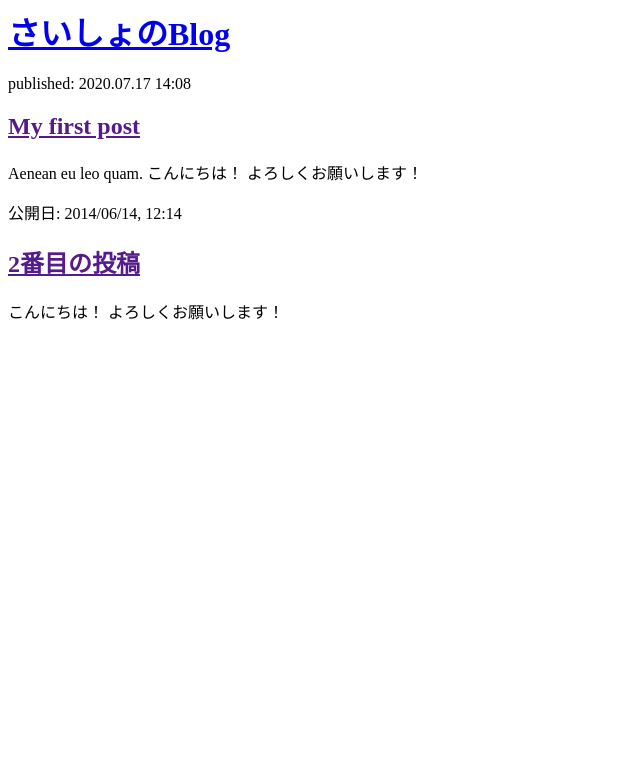
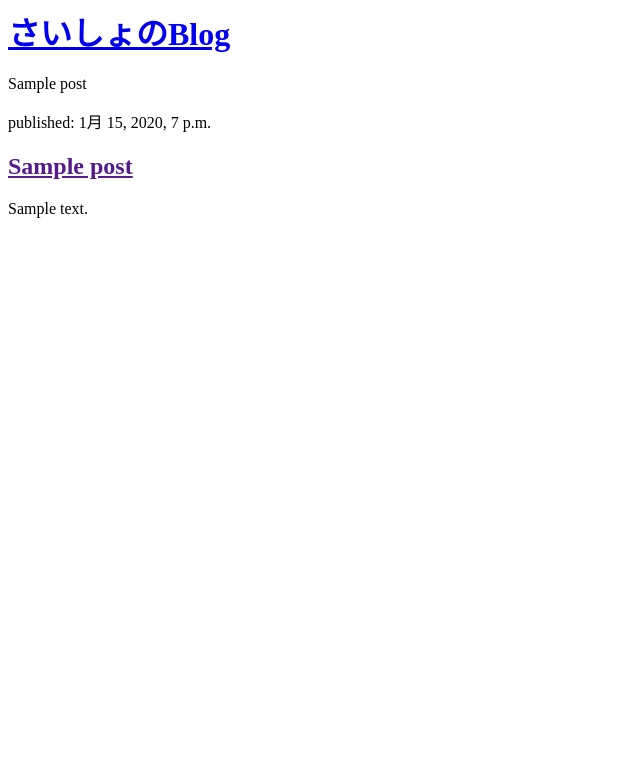
Before and after one commit to mkarikomi/my-first-blog, a Django app: page / in a window 1280 px wide. Shown: the top 783 px of the page, without its empty margins (0-640 px from the left). Run offline with Django 3.2, Linux system fonts and the light colour scheme; tables that the repository leaves empty hold one stand-in row (values such as "Sample post").

Commit message:
postが繰り返し表示できるようになったところ

```diff
--- a/blog/templates/blog/post_list.html
+++ b/blog/templates/blog/post_list.html
@@ -7,16 +7,19 @@
         <h1><a href="/">さいしょのBlog</a></h1>
     </div>
 
+    {% for post in posts %}
+    {{ post }}
+    {% endfor %}
+
+    {% for post in posts %}
     <div>
-        <p>published: 2020.07.17 14:08</p>
-        <h2><a href="">My first post</a></h2>
-        <p>Aenean eu leo quam. こんにちは！ よろしくお願いします！ </p>
+        <p>published: {{ post.published_date }}</p>
+        <h2><a href="">{{ post.title }}</a></h2>
+        <p>{{ post.text|linebreaksbr }}</p>
     </div>
+    {% endfor %}
 
-    <div>
-        <p>公開日: 2014/06/14, 12:14</p>
-        <h2><a href="">2番目の投稿</a></h2>
-        <p> こんにちは！ よろしくお願いします！ </p>
-    </div>
+
+
 </body>
 </html>
--- a/blog/views.py
+++ b/blog/views.py
@@ -1,6 +1,10 @@
 from django.shortcuts import render
+from django.utils import timezone
+from .models import Post
+
 
 # Create your views here.
 
 def post_list(request):
-    return render(request, 'blog/post_list.html', {})
+    posts = Post.objects.filter(published_date__lte=timezone.now()).order_by('published_date')
+    return render(request, 'blog/post_list.html',  {'posts': posts})
```
